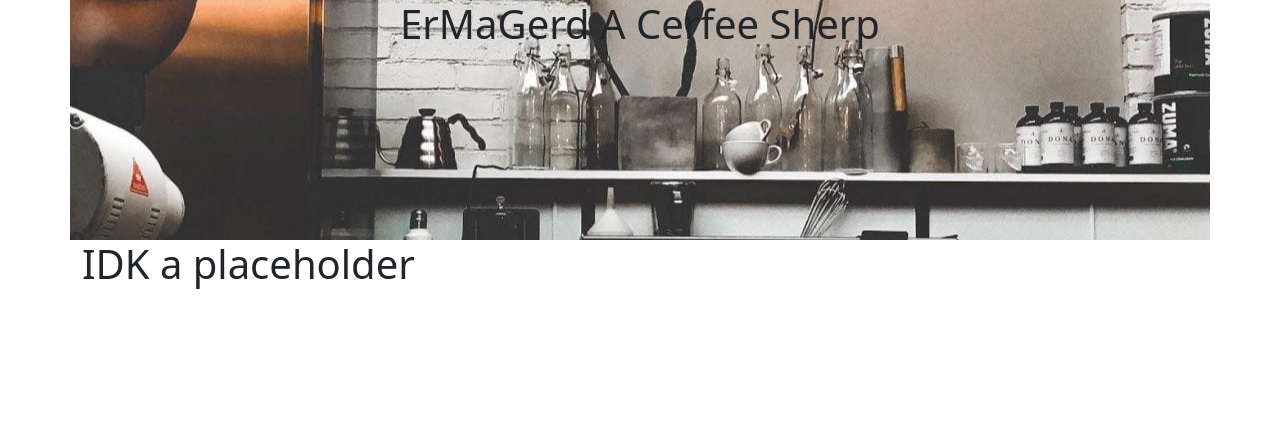
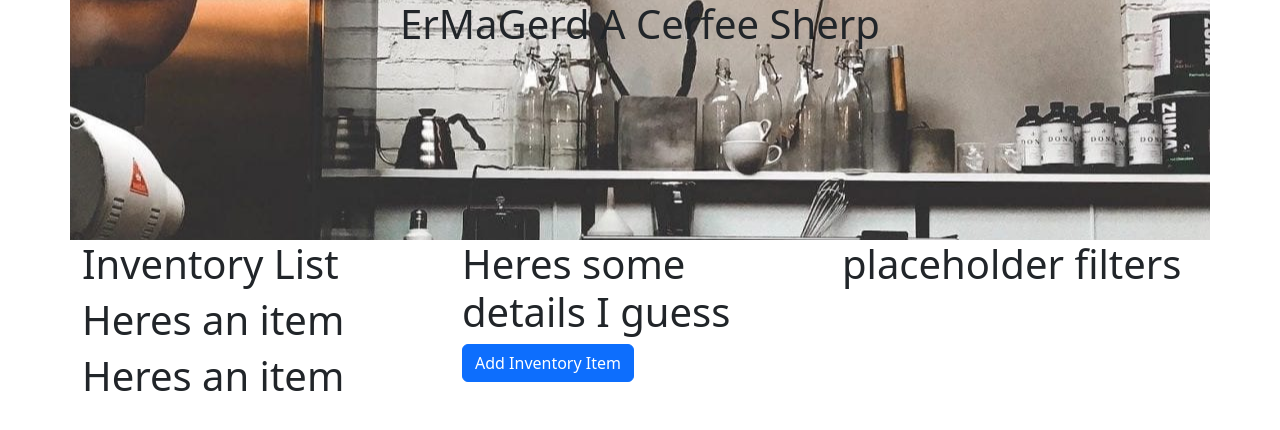
Before and after one commit to CarlSustrich/CoffeeThing, a React (Create React App) app: page / in a window 1280 px wide. Shown: the top 430 px of the page. Built offline with nearby package versions, Linux system fonts and the light colour scheme.

Commit message:
add all placeholders, and integrate swapMiddleColumnState

```diff
--- a/src/components/Header/headerControl.js
+++ b/src/components/Header/headerControl.js
@@ -1,5 +1,6 @@
 import React from 'react';
 import coffeeBarPic from './../../img/coffee-bar.jpeg';
+
 
 export default class headerControl extends React.Component {
 
--- a/src/components/Inventory/inventoryControl.js
+++ b/src/components/Inventory/inventoryControl.js
@@ -1,17 +1,46 @@
 import React from 'react';
+import Row from 'react-bootstrap/Row';
+import Col from 'react-bootstrap/Col';
+import Container from 'react-bootstrap/Container';
+import 'bootstrap/dist/css/bootstrap.min.css';
+
+import ItemManagement from '../Inventory/itemManagement';
+import ItemDetails from './itemDetails';
+import InventoryList from './inventoryList';
 
 export default class inventoryControl extends React.Component {
 
   constructor(props){
     super(props);
     this.state = {
-      currentTime: new Date()
+      showForm: false,
+      mainInventoryList: []
     }
+  }
+
+  handleMiddleColumnSwap = () => {
+    this.setState(prev => ({
+      showForm: !prev.showForm
+    }));
   }
 
   render() {
     return(
-      <h1>IDK a placeholder</h1>
+      <Container>
+        <Row>
+          <Col>
+            <InventoryList />
+          </Col>
+          <Col>
+            {this.state.showForm ? <ItemManagement onSwapRequest={this.handleMiddleColumnSwap} /> : <ItemDetails onSwapRequest={this.handleMiddleColumnSwap} />}
+          </Col>
+          <Col>
+            <h1>placeholder filters</h1>
+          </Col>
+
+
+        </Row>
+      </Container>
     )
   }
 
--- a/src/components/Inventory/inventoryItem.js
+++ b/src/components/Inventory/inventoryItem.js
@@ -0,0 +1,7 @@
+import React from 'react';
+
+export default function inventoryItem() {
+  return (
+    <h1>Heres an item</h1>
+  )
+}
--- a/src/components/Inventory/inventoryList.js
+++ b/src/components/Inventory/inventoryList.js
@@ -0,0 +1,12 @@
+import React from 'react';
+import Item from './inventoryItem';
+
+export default function inventoryList() {
+  return (
+    <>
+      <h1>Inventory List</h1>
+      <Item />
+      <Item />
+    </>
+  )
+}
--- a/src/components/Inventory/itemDetails.js
+++ b/src/components/Inventory/itemDetails.js
@@ -0,0 +1,11 @@
+import React from 'react';
+import Button from 'react-bootstrap/Button';
+
+export default function itemDetails(props) {
+  return (
+    <>
+      <h1>Heres some details I guess</h1>
+      <Button onClick={props.onSwapRequest}>Add Inventory Item</Button>
+    </>
+  )
+}
--- a/src/components/Inventory/itemManagement.js
+++ b/src/components/Inventory/itemManagement.js
@@ -0,0 +1,12 @@
+import React from 'react';
+import Form from 'react-bootstrap/Form';
+import Button from 'react-bootstrap/Button';
+
+export default function itemManagement(props) {
+  return (
+    <>
+      <h1>Heres a form i guess</h1>
+      <Button onClick={props.onSwapRequest}>Back to Details</Button>
+    </>
+  )
+}
```
Also changed, not shown: src/img/componentDiagram.png (renamed from src/img/Screen Shot 2023-04-21 at 9.48.30 AM.png).
